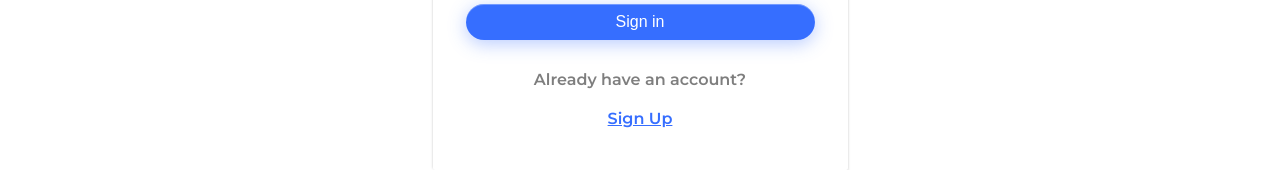
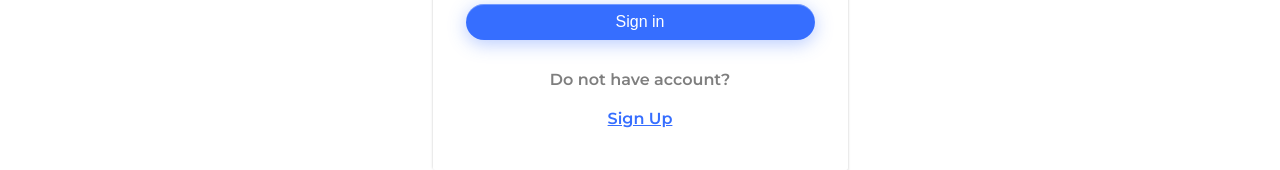
Before and after one commit to Mart7anova/qnun, a React (Create React App) app: page /#/login in a window 1280 px wide. Shown: the part 524-694 px from the top of the page. Built offline with nearby package versions, Linux system fonts and the light colour scheme; no server answers.

Commit message:
refactor information text

```diff
--- a/src/s2-features/f1-auth/a1-login/Login.tsx
+++ b/src/s2-features/f1-auth/a1-login/Login.tsx
@@ -54,7 +54,7 @@ export const Login = () => {
 												{formik.status && <span className={s.generalFormError}>{formik.status.error}</span>}
 												<Button>Sign in</Button>
 
-												<span className={s.alreadyHaveAccount}>Already have an account?</span>
+												<span className={s.alreadyHaveAccount}>Do not have account?</span>
 												<Link to={registration} className={s.signUpButton}>
 														Sign Up
 												</Link>
```
